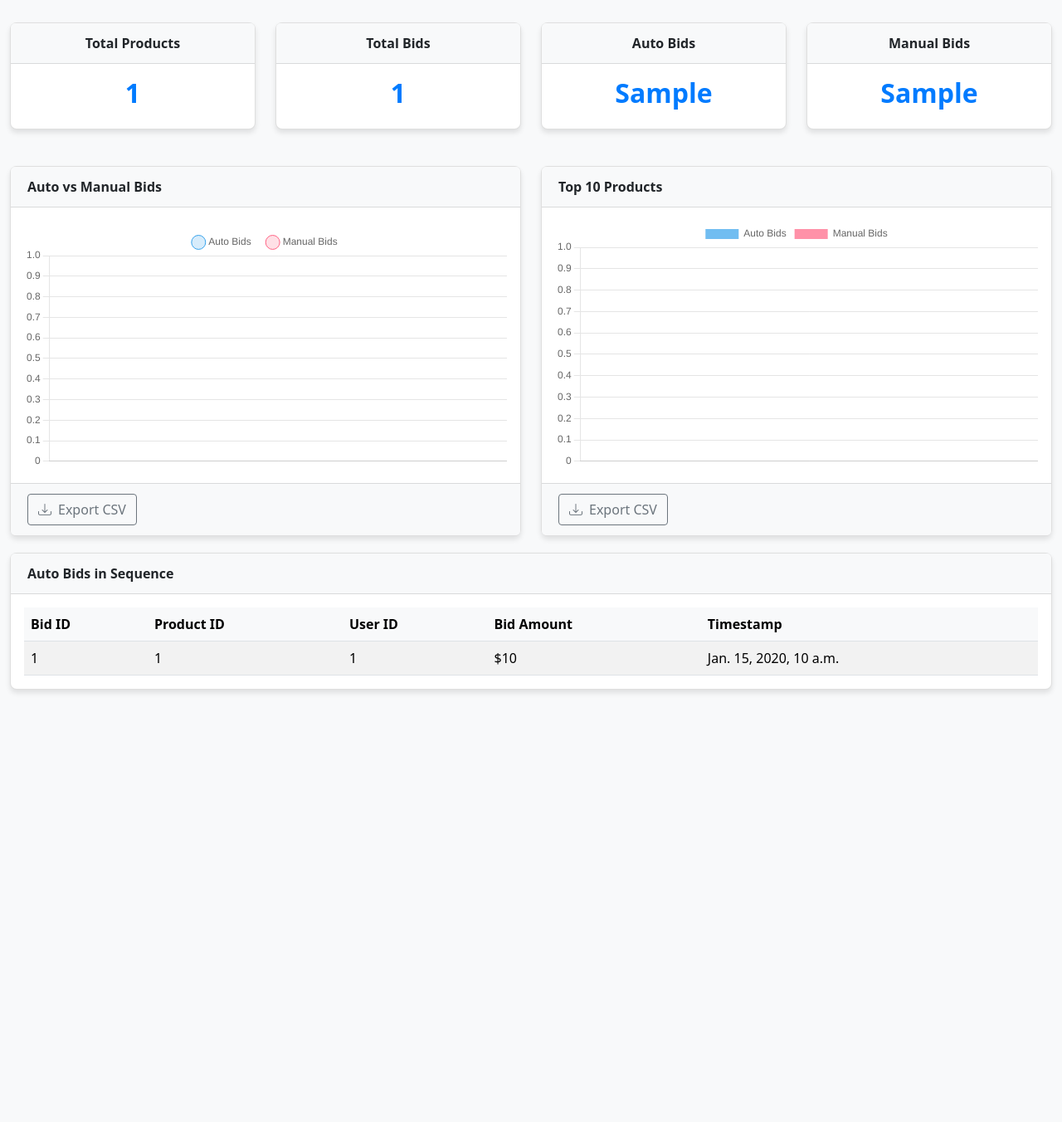
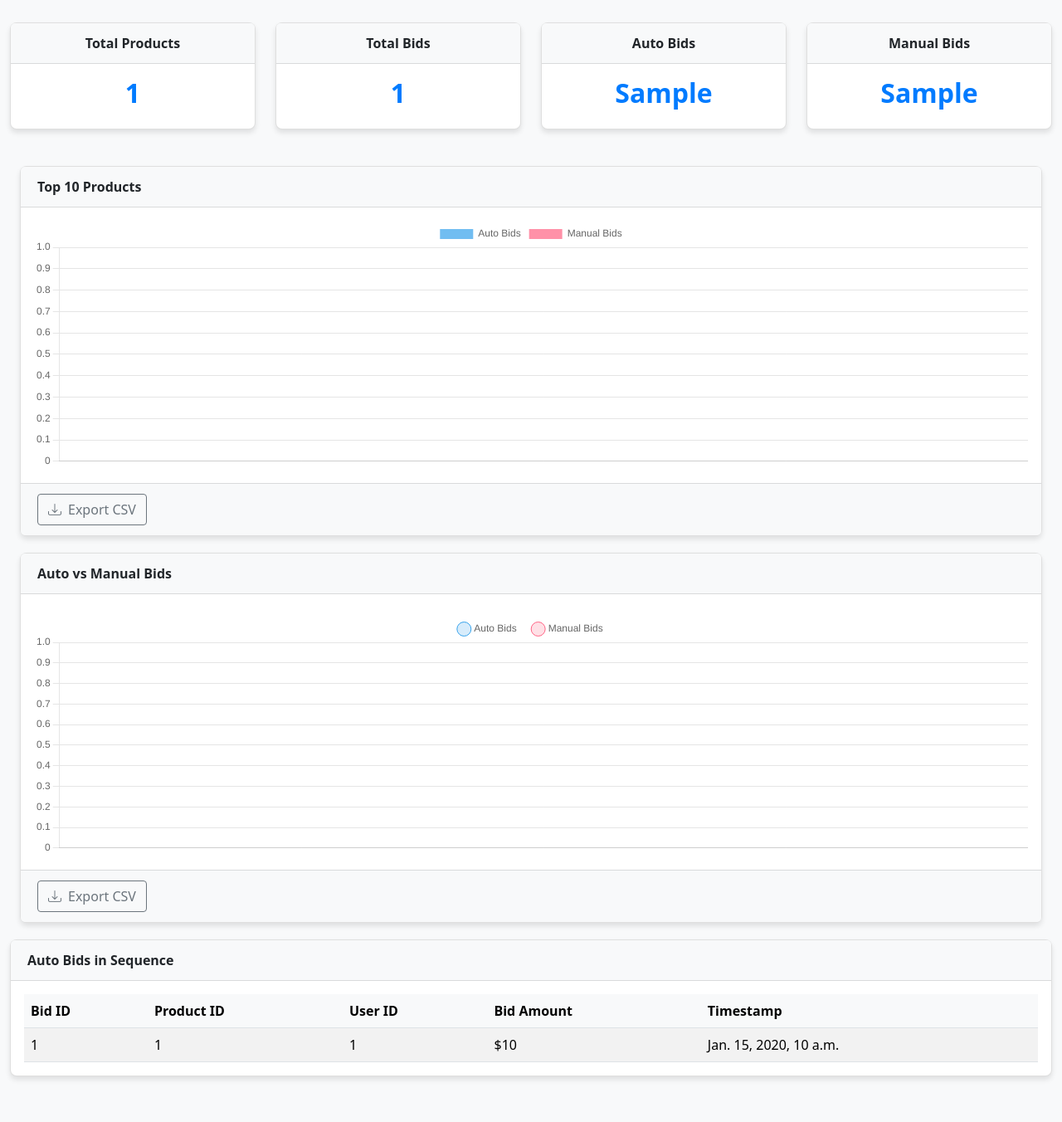
Before and after one commit to rauf22750/Auction_analysis, a Django app: template dashboard/templates/dashboard/index.html in a window 1280 px wide. Shown: the part 300-1652 px from the top of the page at 83% size. Before the commit the page ends 1135 px from the top, so only its background shows below. Run offline with Django 4.2, Linux system fonts and the light colour scheme; tables that the repository leaves empty hold one stand-in row (values such as "Sample post"); the template is opened without the code that fills it: values that come from a table or form of the project are taken from there, most other values are stand-ins (such as "Sample title", 1, 10 or a date in 2020).

Commit message:
first commit

```diff
--- a/dashboard/static/dashboard/css/styles.css
+++ b/dashboard/static/dashboard/css/styles.css
@@ -14,6 +14,7 @@
     box-shadow: 0 4px 6px rgba(0, 0, 0, 0.1);
     border-radius: 0.5rem;
     border: 1px solid rgba(0, 0, 0, 0.125);
+    width: 100%;
 }
 
 .card-header {
--- a/dashboard/templates/dashboard/index.html
+++ b/dashboard/templates/dashboard/index.html
@@ -66,29 +66,8 @@
         </div>
     </div>
 </div>
-
-
-
-<div class="row">
-    <div class="col-md-6">
-        <div class="card">
-            <div class="card-header">
-                Auto vs Manual Bids
-            </div>
-            <div class="card-body">
-                <div class="chart-container">
-                    <canvas id="autoVsManualChart"></canvas>
-                </div>
-            </div>
-            <div class="card-footer">
-                <button class="btn btn-outline-secondary export-btn" data-type="auto_vs_manual">
-                    <i class="bi bi-download"></i> Export CSV
-                </button>
-            </div>
-        </div>
-    </div>
-
-    <div class="col-md-6">
+<div class="container-fluid">
+    <div class="col w-100">
         <div class="card">
             <div class="card-header">
                 Top 10 Products
@@ -105,7 +84,27 @@
             </div>
         </div>
     </div>
+        <div class="col w-100">
+            <div class="card">
+                <div class="card-header">
+                    Auto vs Manual Bids
+                </div>
+                <div class="card-body">
+                    <div class="chart-container">
+                        <canvas id="autoVsManualChart"></canvas>
+                    </div>
+                </div>
+                <div class="card-footer">
+                    <button class="btn btn-outline-secondary export-btn" data-type="auto_vs_manual">
+                        <i class="bi bi-download"></i> Export CSV
+                    </button>
+                </div>
+            </div>
+        </div>
+
+
 </div>
+
 
 <!-- Auto Bids Sequence Dropdown -->
 <div class="row mb-4">
```
